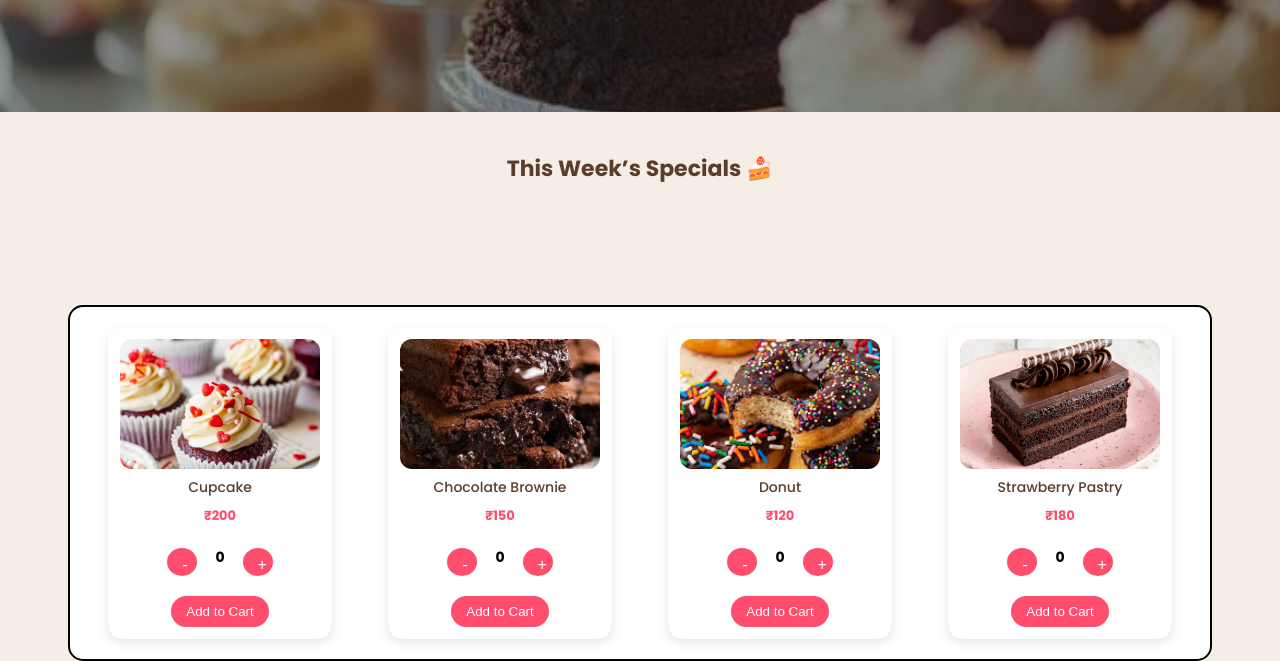
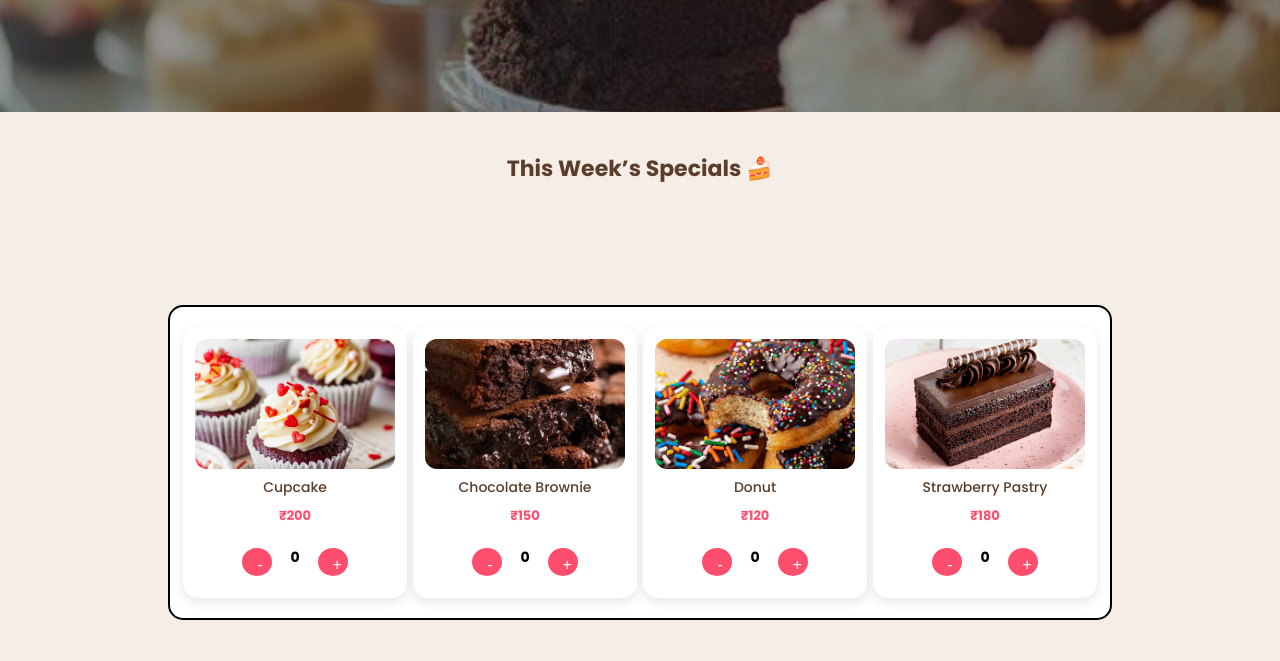
Before and after one commit to divya-codes14/bakery-website, a website: page client/index.html in a window 1280 px wide. Shown: the part 443-1104 px from the top of the page. After the commit the page ends 1073 px from the top, so only its background shows below. Drawn offline with Linux system fonts and the light colour scheme.

Commit message:
Moved specials section up and removed add to cart button

```diff
--- a/client/index.html
+++ b/client/index.html
@@ -55,7 +55,6 @@
         <button onclick="increaseQty(0)">+</button>
       </div>
 
-      <button onclick="addToCart(0)">Add to Cart</button>
     </div>
 
     <!-- ITEM 2 -->
@@ -70,7 +69,6 @@
         <button onclick="increaseQty(1)">+</button>
       </div>
 
-      <button onclick="addToCart(1)">Add to Cart</button>
     </div>
 
     <!-- ITEM 3 -->
@@ -85,7 +83,6 @@
         <button onclick="increaseQty(2)">+</button>
       </div>
 
-      <button onclick="addToCart(2)">Add to Cart</button>
     </div>
 
     <!-- ITEM 4 -->
@@ -100,7 +97,6 @@
         <button onclick="increaseQty(3)">+</button>
       </div>
 
-      <button onclick="addToCart(3)">Add to Cart</button>
     </div>
 
   </div>
--- a/client/style.css
+++ b/client/style.css
@@ -554,11 +554,11 @@ button:hover {
 /* ===================== */
 .specials {
   text-align: center;
-  margin-top: 20px;
+  margin-top: 0px;
 }
 
 .specials h2 {
-  margin-bottom: 20px;
+  margin-bottom: 5px;
 }
 
 
@@ -573,7 +573,7 @@ button:hover {
   gap: 25px;
 
   padding: 30px;
-  margin: 30px auto;
+  margin: 5px auto;
 
   max-width: 1100px;
   background: white;
@@ -586,9 +586,9 @@ button:hover {
 /* ===================== */
 .home-menu .card {
   background: #fff;
-
+max-width: 180px;
   border-radius: 15px;
-  padding: 15px;
+  padding: 12px;
 
   box-shadow: 0 4px 12px rgba(0,0,0,0.1);
 
@@ -606,7 +606,7 @@ button:hover {
 /* ===================== */
 .home-menu .card img {
   width: 100%;
-  height: 150px;
+  height: 130px;
   object-fit: cover;
   border-radius: 12px;
 }
@@ -1295,8 +1295,8 @@ input:focus {
   gap: 20px;
   padding: 20px;
   justify-items: center;
-  max-width: 1100px;
-  margin: auto;
+  max-width: 900px;
+  margin: 10px auto;
   margin-top: 120px;
   border: 2px solid black; /* your black box */
 }
```
